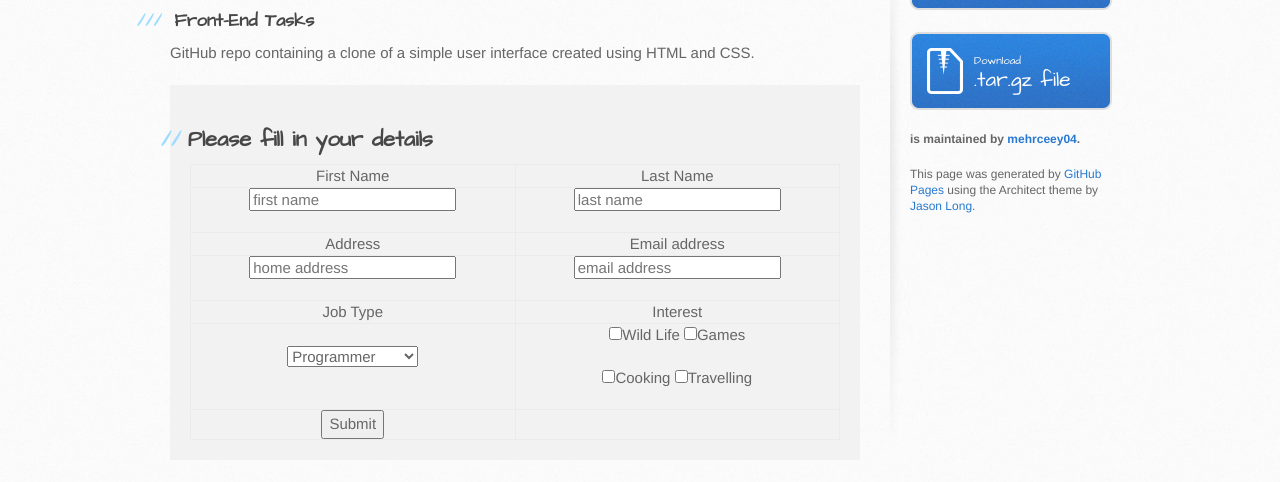
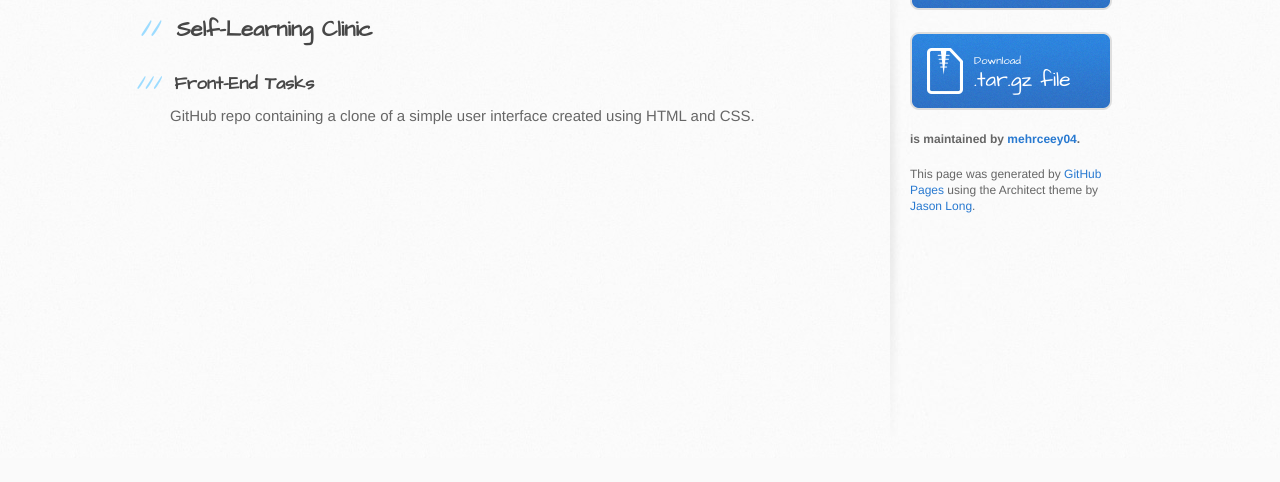
Before and after one commit to mehrceey04/Front-End, a plain HTML site: page index.html in a window 1280 px wide. Shown: the part 368-850 px from the top of the page. After the commit the page ends 826 px from the top, so only its background shows below. Drawn offline with Linux system fonts and the light colour scheme.

Commit message:
modified index.html

```diff
--- a/index.html
+++ b/index.html
@@ -28,73 +28,15 @@
     <div id="content-wrapper">
       <div class="inner clearfix">
         <section id="main-content">
+          <h1> WELCOME TO MY HOME PAGE</h2>
           <h2>
-<a id="self-learning-clinic" class="anchor" href="#self-learning-clinic" aria-hidden="true"><span aria-hidden="true" class="octicon octicon-link"></span></a>Self Learning Clinic</h2>
+<a id="self-learning-clinic" class="anchor" href="#self-learning-clinic" aria-hidden="true"><span aria-hidden="true" class="octicon octicon-link"></span></a>Self-Learning Clinic</h2>
 
 <p></p><h3>
 <a id="front-end-tasks" class="anchor" href="#front-end-tasks" aria-hidden="true"><span aria-hidden="true" class="octicon octicon-link"></span></a>Front-End Tasks</h3>
 
 <p>GitHub repo containing a clone of a simple user interface created using HTML and CSS.</p>
-<form action = "">
-  <table class = "table">
-    <h2>Please fill in your details</h2>
-    <tr>
-      <td>First Name</td>
-      <td>Last Name</td>
-    </tr>
-    <tr>
-      <td>
-        <p>
-        <input type = "text" name = "firstname" placeholder = "first name" required>
-      </p>
-      </td>
-      <td>
-        <p>
-        <input type = "text" name = "lastname" placeholder = "last name" required>
-      </p>
-      </td>
-    </tr>
-    <tr>
-      <td>Address</td>
-      <td>Email address</td>
-    </tr>
-    <tr>
-      <td>
-        <p>
-        <input type = "text" name = "address" placeholder = "home address" required>
-      </p>
-      </td>
-      <td>
-        <p>
-        <input type = "text" name = "email address" placeholder = "email address" required>
-      </p>
-      </td>
-    </tr>
-    <tr>
-      <td>Job Type</td>
-      <td>Interest</td>
-    </tr>
-    <tr>
-      <td>
-        <p>
-        <select name = "job type">
-          <option value = "programmer">Programmer</option>
-          <option value = "mathematician">Mathematician</option>
-          <option value = "network analyst">Network Analyst</option>
-          <option value = "others">Others</option>
-        </select>
-        </p>
-        <td>
-          <p><label name = "interest"><input type="checkbox" name="interests">Wild Life</label>
-          <label name = "interest"><input type="checkbox" name="interests">Games</label></p>
-          <p><label name = "interest"><input type="checkbox" name="interests">Cooking</label>
-          <label name = "interest"><input type="checkbox" name="interests">Travelling</label></p>
-        </td>
-        <tr><td><button type = "submit">Submit</button></td></tr>
-      </td>
-    </tr>
-  </table>
-</form>
+
         </section>
 
         <aside id="sidebar">
```
